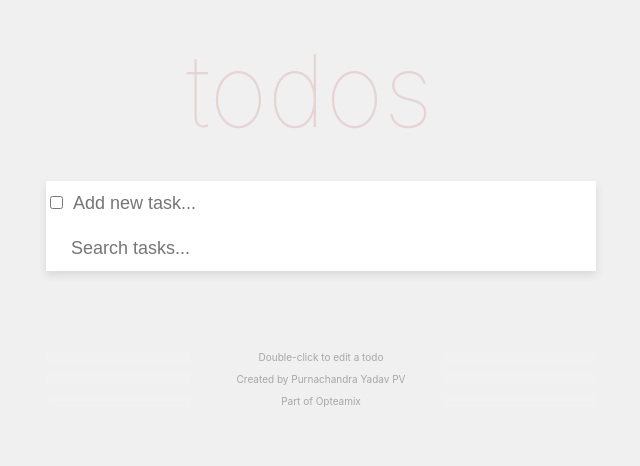
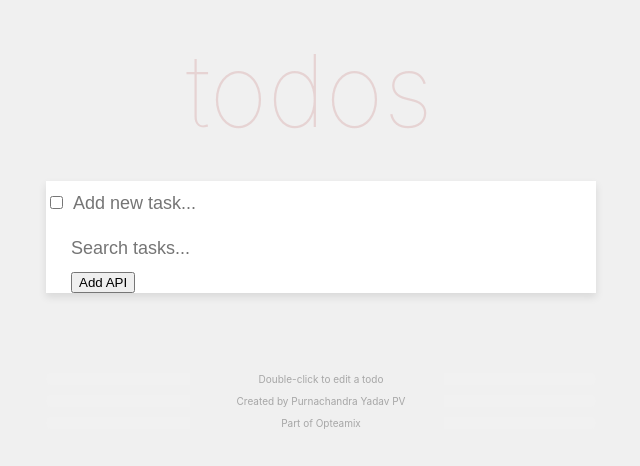
Before and after one commit to Purna12345678/todolist, a React (Create React App) app: page / in a window 1280 px wide. Shown: the top 466 px of the page, without its empty margins (319-959 px from the left). Built offline with nearby package versions, Linux system fonts and the light colour scheme.

Commit message:
feat: added The api to get 10 list items at a time using axios

```diff
--- a/package.json
+++ b/package.json
@@ -7,6 +7,7 @@
     "@testing-library/jest-dom": "^6.6.3",
     "@testing-library/react": "^16.2.0",
     "@testing-library/user-event": "^13.5.0",
+    "axios": "^1.8.4",
     "react": "^19.0.0",
     "react-dom": "^19.0.0",
     "react-scripts": "^5.0.1",
--- a/posthtml.config.ts
+++ b/posthtml.config.ts
@@ -11,9 +11,9 @@ const processFile = (filePath: string): void => {
       return;
     }
 
-    // Handle both JSX and transformed JS cases
+
     const updatedData = data.replace(
-      /(className[:=])\s*"([^"]+)"/g, // Match both className="..." and className: "..."
+      /(className[:=])\s*"([^"]+)"/g,
       (match: string, key: string, classList: string) => {
         const prefixedClasses = classList
           .split(" ")
--- a/src/components/form.tsx
+++ b/src/components/form.tsx
@@ -1,4 +1,5 @@
 import React, { useState, useEffect } from "react";
+import axios from "axios";
 import "./form.css";
 import Input from "../components/reusablecomponents/Input";
 import Button from "../components/reusablecomponents/Button";
@@ -15,10 +16,31 @@ const getStoredList = (): TodoItem[] => {
   return storedList ? JSON.parse(storedList) : [];
 };
 
+
 const Form: React.FC = () => {
   const [list, setList] = useState<TodoItem[]>(getStoredList);
-  const [inputValue, setInputValue] = useState<string>("");
-  const [searchQuery, setSearchQuery] = useState<string>("");
+const [inputValue, setInputValue] = useState<string>("");
+const [searchQuery, setSearchQuery] = useState<string>("");
+
+
+const addApi = async () => {
+  try {
+    const response = await axios.get<TodoItem[]>("https://jsonplaceholder.typicode.com/todos");
+
+    const newList = response.data.slice(0, 10).map((item) => ({
+      id: item.id,
+      title: item.title,
+      compleated: item.compleated,
+    }));
+
+    setList((prevList) => [...prevList, ...newList]);
+    localStorage.setItem("todoList", JSON.stringify([...list, ...newList]));
+  } catch (error) {
+    console.error("Error fetching API data:", error);
+  }
+};
+
+
 
   useEffect(() => {
     localStorage.setItem("todoList", JSON.stringify(list));
@@ -98,6 +120,7 @@ const Form: React.FC = () => {
           value={searchQuery}
           onChange={handleSearchChange}
         />
+        <Button text="Add API" onClick={addApi} />
       </div>
 
 
```
Also changed, not shown: 2 other files (tests, documents, lock files or other folders).
